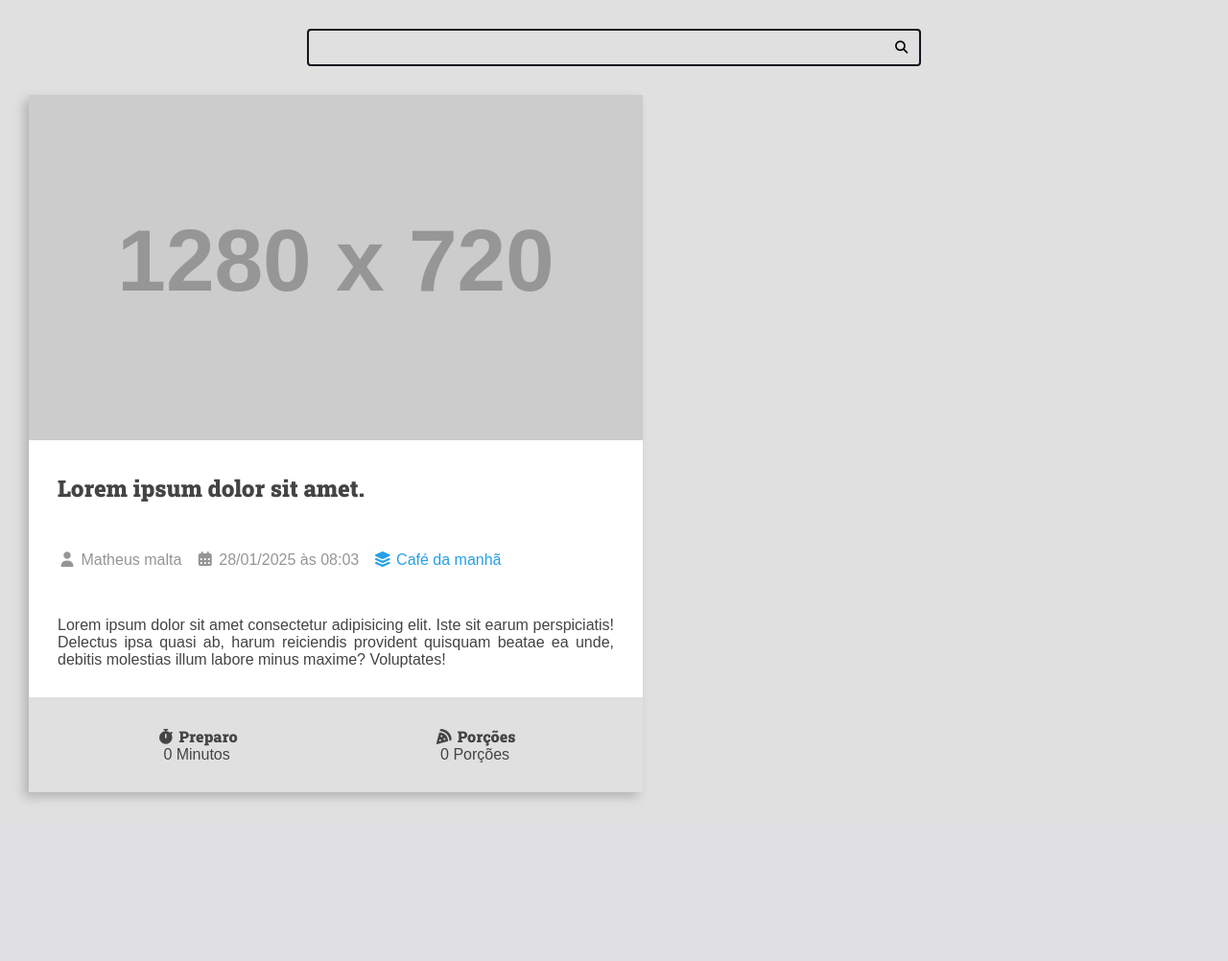
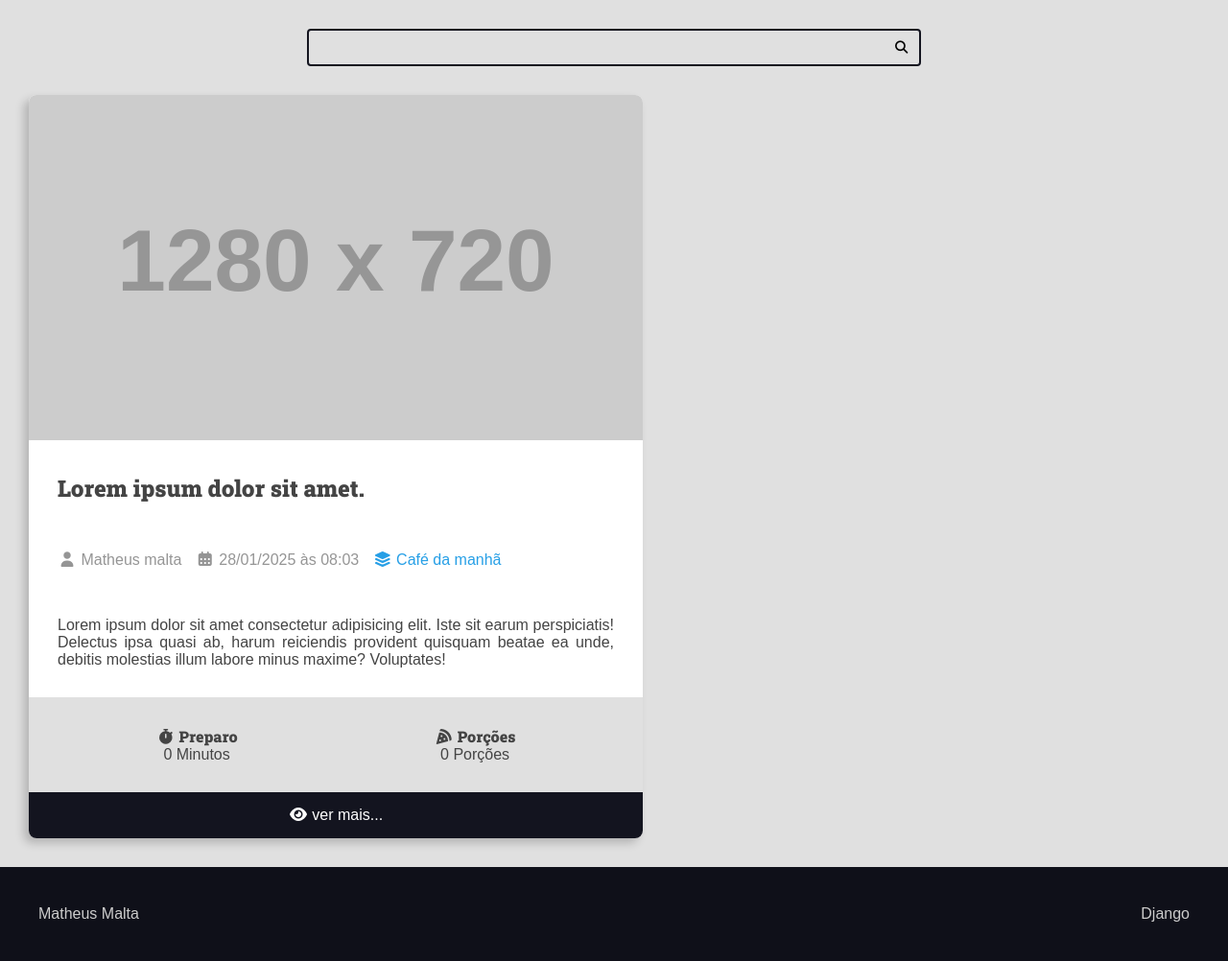
Before and after one commit to matheusmalt/curso-django-projeto1, a Django app: page / in a window 1280 px wide. Shown: the part 140-1142 px from the top of the page at 96% size. Before the commit the page ends 975 px from the top, so only its background shows below. Run offline with Django 5.2, Linux system fonts and the light colour scheme; grey boxes labelled with a size stand in for pictures from a placeholder-image service; some libraries are stand-ins or nearby versions.

Commit message:
Front End da página principal completo

```diff
--- a/recipes/templates/recipes/partials/footer.html
+++ b/recipes/templates/recipes/partials/footer.html
@@ -1 +1,8 @@
-</html>
+<footer class="main-footer">
+    <div class="developer">
+        <a href="">Matheus Malta</a>
+    </div>
+    <div class="powered">
+        <a href="">Django</a>
+    </div>
+</footer>
--- a/recipes/templates/recipes/partials/head.html
+++ b/recipes/templates/recipes/partials/head.html
@@ -156,7 +156,8 @@
             box-shadow: -5px 5px 10px rgba(0, 0, 0, .2);
             transform: scale(1);
             transition: all 300ms ease-in-out;
-
+            border-radius: 0.8rem;
+            overflow: hidden;
         }
         .recipe img{
             max-width: 100%;
@@ -218,6 +219,37 @@
         .recipe-meta-title{
             font-size: 1.6rem;
         }
+        .recipe-footer a{
+            background: var(--color-primary-dark);
+            display: block;
+            color: var(--color-white);
+            text-decoration: none;
+            text-align: center;
+            padding: 1.5rem var(--spacing-gutter-medium);
+            transition: all 300ms ease-in-out;
+        }
+        .recipe-footer a:hover{
+            filter: brightness(2);
+        }
+
+        .main-footer{
+            display: flex;
+            align-items: center;
+            justify-content: space-between;
+            background-color: var(--color-primary-dark);
+            color: var(--color-white);
+            padding: var(--spacing-gutter-large);
+        }
+
+        .main-footer a {
+            color: var(--color-white);
+            text-decoration: none;
+        }
+
+        .main-footer{
+            filter: brightness(0.8);
+            transition: all 300ms ease-in-out;
+        }
     </style>
 
     <title>Home</title>
--- /dev/null
+++ b/recipes/templates/recipes/partials/recipes.html
@@ -0,0 +1,55 @@
+            <div class="recipe recipe-list-item">
+                <div class="recipe-cover">
+                    <img src="https://placehold.co/1280x720/000000/269fe6.png" alt="Temporário">
+                    <div class="recipe-title-container">
+                        <h2 class="recipe-title">Lorem ipsum dolor sit amet.</h2>
+                    </div>
+                    <div class="recipe-author">
+                        <span class="recipe-author-item">
+                            <i class="fas fa-user"></i>
+                            Matheus malta
+                        </span>
+                        <span class="recipe-author-item">
+                            <i class="fas fa-calendar-alt"></i>
+                            28/01/2025 às 08:03
+                        </span>
+                        <span class="recipe-author-item">
+                            <a href="">
+                                <i  class="fas fa-layer-group"></i>
+                                Café da manhã
+                            </a>
+                        </span>
+                    </div>
+                    <div class="recipe-content">
+                        <p>
+                            Lorem ipsum dolor sit amet consectetur adipisicing elit. Iste sit earum perspiciatis! Delectus ipsa quasi ab, harum reiciendis provident quisquam beatae ea unde, debitis molestias illum labore minus maxime? Voluptates!
+                        </p>
+                    </div>
+                    <div class="recipe-meta-container">
+                        <div class="recipe-meta recipe-preparation">
+                            <h3 class="recipe-meta-title">
+                                <i class="fas fa-stopwatch"></i>
+                                Preparo
+                            </h3>
+                            <div class="recipe-meta-text">
+                                0 Minutos
+                            </div>
+                        </div>
+                        <div class="recipe-meta recipe-servings">
+                            <h3 class="recipe-meta-title">
+                                <i class="fas fa-pizza-slice"></i>
+                                Porções
+                            </h3>
+                            <div class="recipe-meta-text">
+                                0 Porções
+                            </div>
+                        </div>
+                    </div>
+                    <footer class="recipe-footer">
+                        <a href="/" class="recipe-read-more button-dark button button-full-width">
+                            <i class="fas fa-eye"></i>
+                            <span>ver mais...</span>
+                        </a>
+                    </footer>
+               </div>
+            </div>
```
Also changed, not shown: recipes/templates/recipes/pages/home.html (+3 -51 lines).
